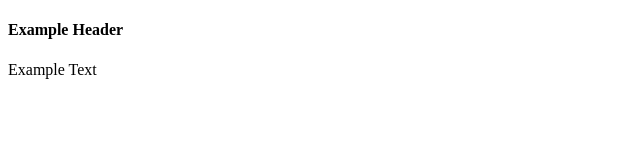
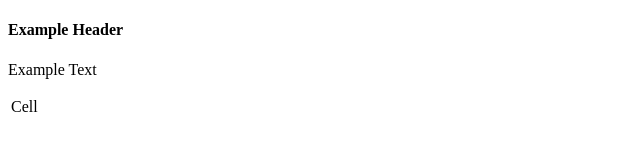
Before and after one commit to jb24628/GDSC-Git-Workshop, a plain HTML site: page index.html in a window 1280 px wide. Shown: the full height of the page, 0-640 px from the left. Drawn offline with Linux system fonts and the light colour scheme.

Commit message:
Added table

```diff
--- a/index.html
+++ b/index.html
@@ -3,5 +3,14 @@
     <body>
         <h4>Example Header</h4>
         <p>Example Text</p>
+        <table>
+            <tbody>
+                <tr>
+                    <td>
+                        Cell
+                    </td>
+                </tr>
+            </tbody>
+        </table>
     </body>
 </html>
```
